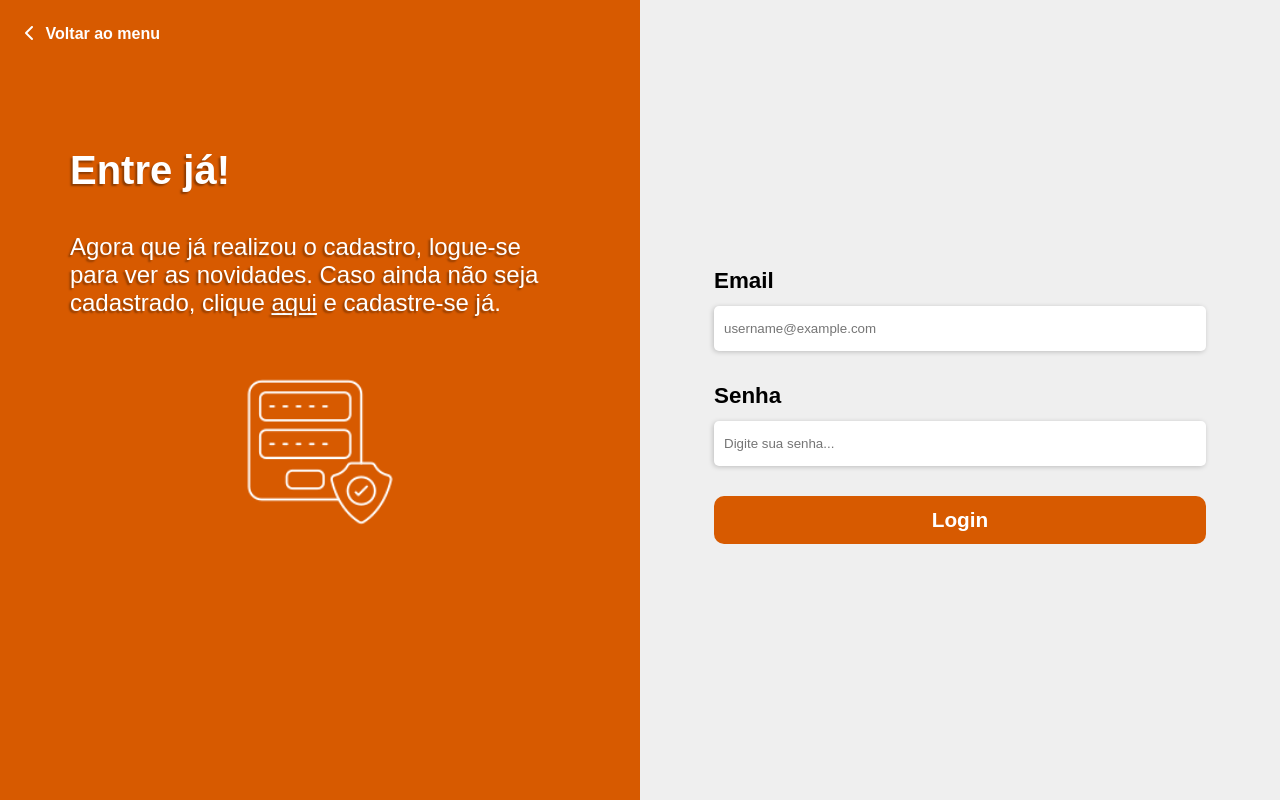
After one commit to babi-barbato/TechAbc, a PHP site: page /pages/login.html in a window 1280 px wide. The commit adds this page. Run offline with PHP 8.4, Linux system fonts and the light colour scheme.

Commit message:
Criação da Página de Login

```diff
--- /dev/null
+++ b/assets/css/login-style.css
@@ -0,0 +1,101 @@
+:root {
+    --orange: #D75A00;
+    --blue: #0066FF;
+}
+
+.container {
+    height: 100vh;
+    display: flex;
+}
+.container .left {
+    flex: 0 0 50%;
+    background-color: var(--orange);
+    padding: 20px;
+    color: #fff;
+}
+.container .left .back-to-menu {
+    display: flex;
+    justify-content: space-between;
+    width: 145px;
+    align-items: center;
+    padding: 5px;
+    cursor: pointer;
+    color: #fff;
+    margin-bottom: 100px;
+}
+.back-to-menu span {
+    font-weight: 600;
+}
+.container .left .text {
+    width: 500px;
+    margin: auto;
+    text-shadow: -2px 2px 2px rgba(0, 0, 0, 0.35);
+}
+.container .left .text a {
+    color: #fff;
+    text-decoration: underline;
+    transition: all 0.1s ease;
+}
+.container .left .text a:hover {
+    color: #0046ae;
+}
+.container .left .text h1 {
+    margin-bottom: 40px;
+    font-size: 2.5rem;
+}
+.container .left .text p {
+    font-size: 1.5rem;
+}
+.container .left .image {
+    width: 150px;
+    margin: 60px auto;
+}
+
+.container .right {
+    flex: 0 0 50%;
+    display: flex;
+    justify-content: center;
+    align-items: center;
+    background-color: #efefef;
+}
+.container .right form {
+    padding: 10px;
+    width: 80%;
+}
+.container .right form .field {
+    line-height: 50px;
+    margin-bottom: 20px;
+    font-size: 1.4rem;
+}
+.container .right form .field label {
+    font-weight: 600;
+}
+.container .right form .field input {
+    width: 100%;
+    border: none;
+    padding: 15px 10px;
+    border-radius: 5px;
+    box-shadow: -1px 1px 5px rgba(0, 0, 0, 0.203);
+}
+.container .right form .field * {
+    display: block;
+}
+
+
+form .button button {
+    background-color: var(--orange);
+    border: none;
+    width: 100%;
+    height: 100%;
+    padding: 12px;
+    color: #fff;
+    font-weight: 600;
+    font-size: 1.3rem;
+    border-radius: 10px;
+    transition: all .2s ease;
+    cursor: pointer;
+    margin-top: 10px;
+}
+form .button button:hover {
+    box-shadow: -1px 1px 5px rgba(0, 0, 0, 0.298);
+}
--- /dev/null
+++ b/assets/css/style-global.css
@@ -0,0 +1,14 @@
+* {
+    margin: 0;
+    padding: 0;
+    box-sizing: border-box;
+    outline: 0;
+    font-family: sans-serif;
+}
+a {
+    text-decoration: none;
+    color: #000;
+}
+img {
+    width: 100%;
+}
--- /dev/null
+++ b/pages/login.html
@@ -0,0 +1,48 @@
+<!DOCTYPE html>
+<html lang="pt-br">
+<head>
+    <meta charset="UTF-8">
+    <meta http-equiv="X-UA-Compatible" content="IE=edge">
+    <meta name="viewport" content="width=device-width, initial-scale=1.0">
+    <link rel="stylesheet" href="https://cdnjs.cloudflare.com/ajax/libs/font-awesome/6.4.0/css/all.min.css" integrity="sha512-iecdLmaskl7CVkqkXNQ/ZH/XLlvWZOJyj7Yy7tcenmpD1ypASozpmT/E0iPtmFIB46ZmdtAc9eNBvH0H/ZpiBw==" crossorigin="anonymous" referrerpolicy="no-referrer" />
+    <link rel="stylesheet" href="../assets/css/login-style.css">
+    <link rel="stylesheet" href="../assets/css/style-global.css">
+    <title>Login - Tech ABC</title>
+</head>
+<body>
+    <div class="container">
+        <div class="left">
+            <a href="#" class="back-to-menu">
+                <div class="icon">
+                    <i class="fa fa-chevron-left"></i>
+                </div>
+                <span>Voltar ao menu</span>
+            </a>
+            <div class="text">
+                <h1>Entre já!</h1>
+                <p>Agora que já realizou o  cadastro, logue-se para ver as novidades. Caso ainda não seja cadastrado,   clique <a href="#">aqui</a> e cadastre-se já.</p>
+            </div>
+            <div class="image">
+                <img src="../img/login.png" alt="ícone de login">
+            </div>
+        </div>
+        <div class="right">
+            <form action="" method="post">
+                <div class="field">
+                    <label for="user">Email</label>
+                    <input id="user" type="email" placeholder="username@example.com">
+                </div>
+                <div class="field">
+                    <label for="pwd">Senha</label>
+                    <input id="pwd" type="password" placeholder="Digite sua senha...">
+                </div>
+                <div class="button">
+                    <button type="submit">
+                        Login
+                    </button>
+                </div>
+            </form>
+        </div>
+    </div>
+</body>
+</html>
```
Also changed, not shown: assets/css/footer-style.css (+35 -1 lines), footer-e-menu/footer.html (+24 -3 lines), img/login.png (added), index.html (added).
